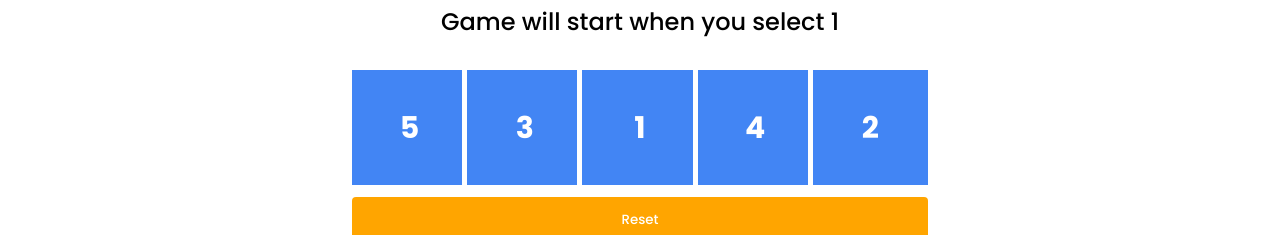
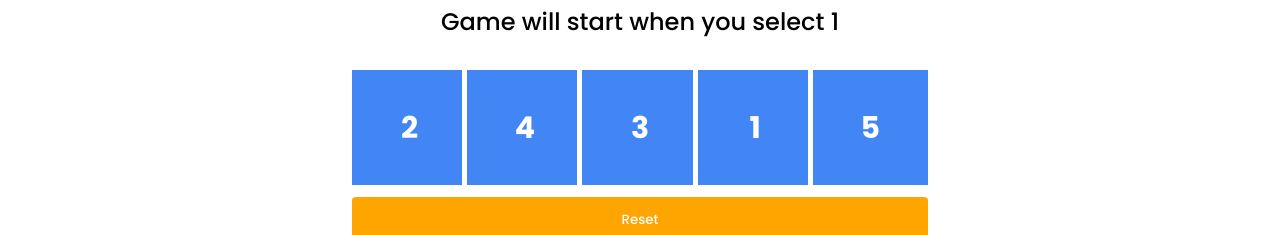
Before and after one commit to sh4rifi/fast-select, a React (Create React App) app: page / in a window 1280 px wide. Shown: the part 245-480 px from the top of the page. Built offline with nearby package versions, Linux system fonts and the light colour scheme.

Commit message:
fix bugs [update reset and add collections]

```diff
--- a/src/scenes/Game1to50/index.js
+++ b/src/scenes/Game1to50/index.js
@@ -15,8 +15,15 @@ function Game1to50() {
     const arr = new List();
 
 
-    const [firstCollection, setFirstCollection] = useState(arr.range(start, (end / level), step).breakUp().get());
-    const [secondCollection, setSecondCollection] = useState(arr.range(((end / level) + step), end, step).breakUp().get());
+    const collections = () => {
+        let collections = [];
+        collections.push(arr.range(start, (end / level), step).breakUp().get());
+        collections.push(arr.range(((end / level) + step), end, step).breakUp().get());
+        return collections;
+    };
+
+    const [firstCollection, setFirstCollection] = useState(collections()[0]);
+    const [secondCollection, setSecondCollection] = useState(collections()[1]);
     const [accepted, setAccepted] = useState([]);
 
     const getDescription = () => {
@@ -48,8 +55,11 @@ function Game1to50() {
 
     };
     const resetTimer = () => {
-        stopTimer();
-        setElapsed(0);
+        setAccepted([])
+        setFirstCollection(collections()[0])
+        setSecondCollection(collections()[1])
+        stopTimer()
+        setElapsed(0)
     };
     const stopTimer = () => {
         clearInterval(increment);
```
